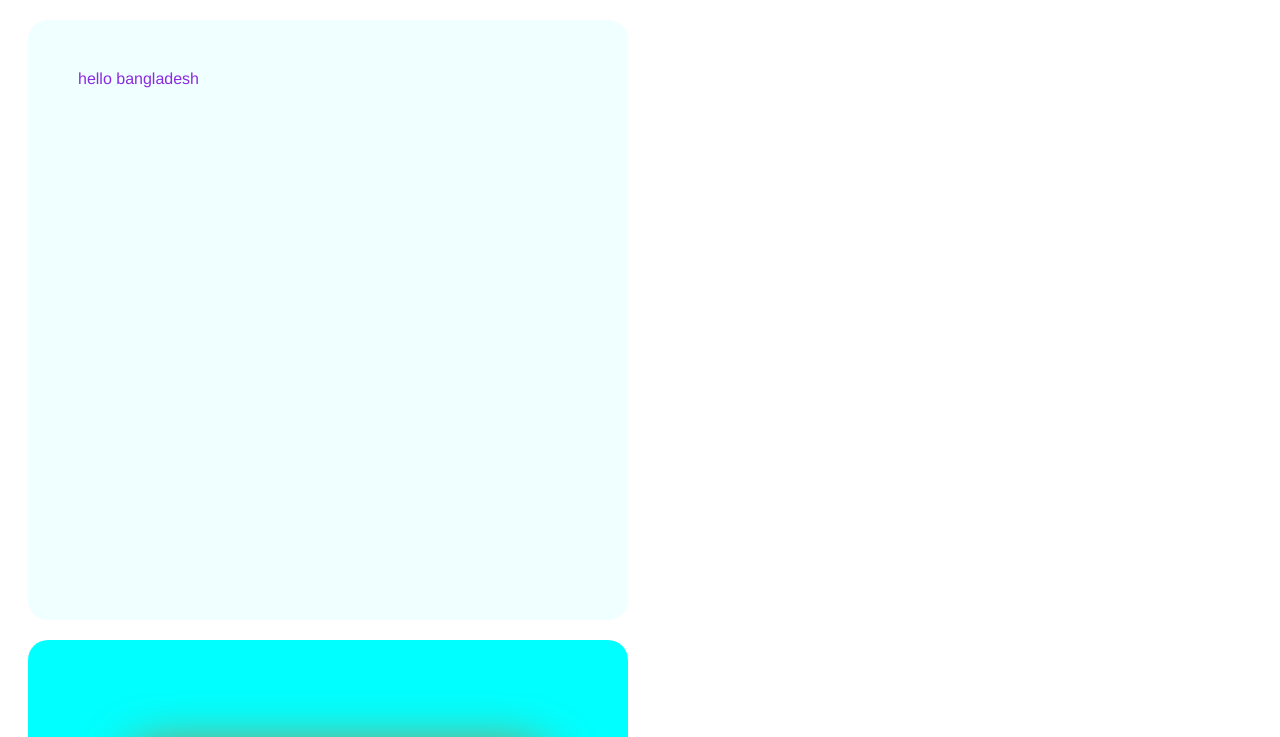
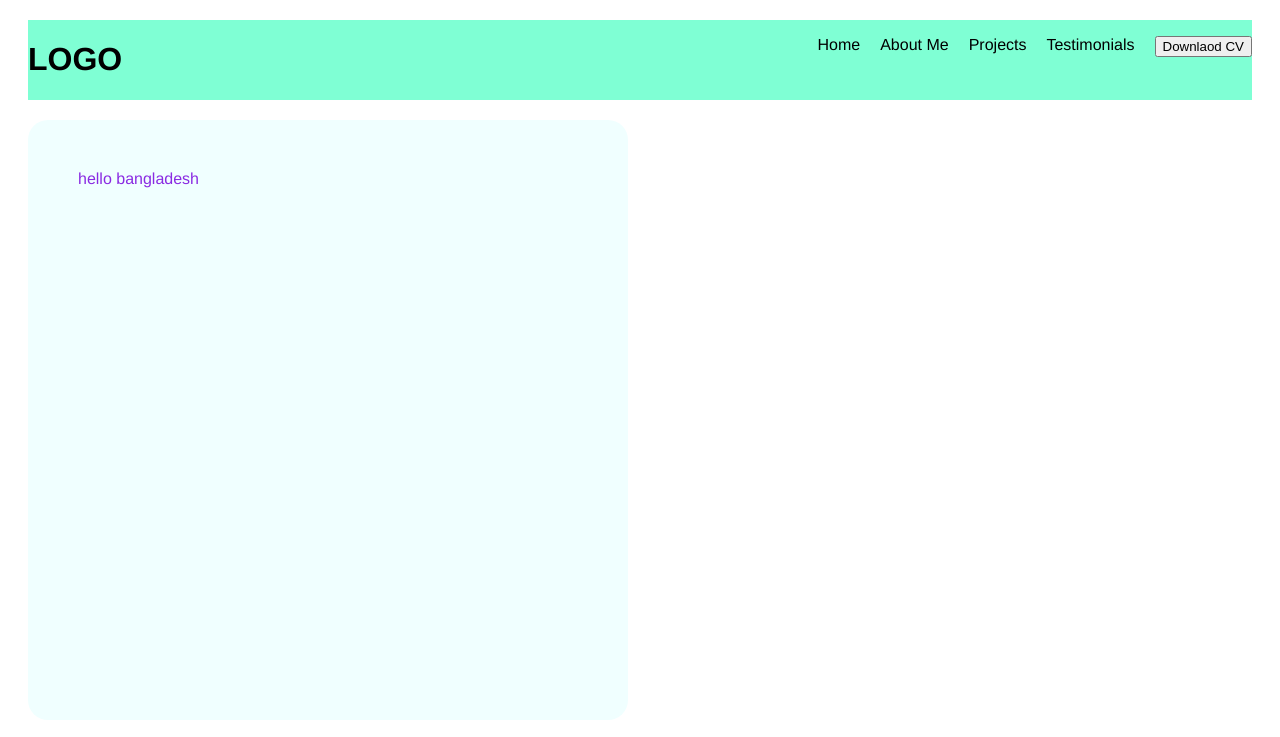
Before and after one commit to kinglavan70/my-first-website, a plain HTML site: page index.html in a window 1280 px wide. Shown: the top 737 px of the page. Drawn offline with Linux system fonts and the light colour scheme.

Commit message:
addad a header

```diff
--- a/index.html
+++ b/index.html
@@ -8,6 +8,19 @@
 </head>
 
 <body>
+    <header>
+        <nev class="logo">
+            <h1>LOGO</h1>
+            <ul class="bol">
+                <li>Home</li>
+                <li>About Me</li>
+                <li>Projects</li>
+                <li>Testimonials</li>
+                <li> <button >Downlaod CV</button></li>
+            </ul>
+        </nev>
+
+    </header>
     <div> hello bangladesh </div>
     <div class=" bangladesh">
         <div class=" nepal">
--- a/style/bolgs.css
+++ b/style/bolgs.css
@@ -1,3 +1,7 @@
+*{
+    /* margin:none; */
+    /* padding:0px; */
+   list-style-type: none;}
 div{
     background-color: azure;
     border: 2px;
@@ -23,3 +27,17 @@ div{
     box-shadow: 10px 20px 50px 10px  chocolate;
     color: white;
 }
+.logo{
+    display: flex;
+    justify-content: space-between;
+    margin-top: none;
+    /* list-style-type: none; */
+    margin: 20px;
+  font-family: 'Franklin Gothic Medium', 'Arial Narrow', Arial, sans-serif;
+ justify-items: center;
+ background-color: aquamarine;
+}
+.bol{
+    display: flex;
+    gap: 20px;
+}
```
